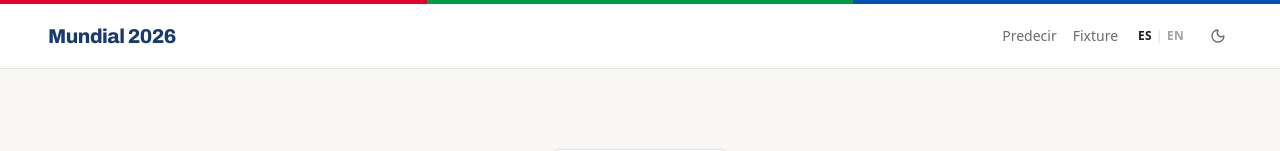
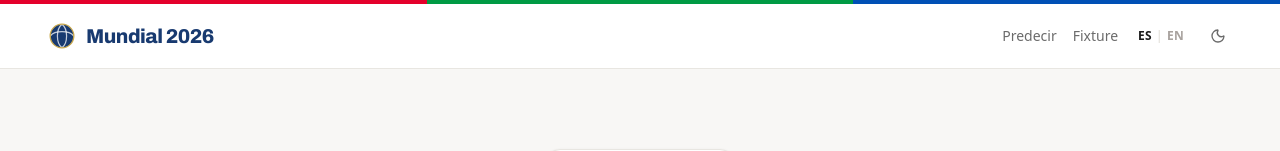
Before and after one commit to FlorenciaMorelli/wc_match_predictor_frontend, a Next.js app: page / in a window 1280 px wide. Shown: the top 151 px of the page. Built offline with nearby package versions, Linux system fonts and the light colour scheme; no server answers.

Commit message:
feat(brand): isologo SVG tricolor + favicon + OG image + metadata (#18)

```diff
--- a/app/layout.tsx
+++ b/app/layout.tsx
@@ -10,9 +10,23 @@ const archivo = Archivo({
 });
 
 export const metadata: Metadata = {
-  title: "Predictor del Mundial 2026",
+  metadataBase: new URL(
+    process.env.NEXT_PUBLIC_SITE_URL ?? "http://localhost:3000"
+  ),
+  title: {
+    default: "Predictor del Mundial 2026",
+    template: "%s | Predictor Mundial 2026",
+  },
   description:
     "Elegí dos selecciones y conocé las probabilidades del resultado, calculadas con modelos estadísticos sobre partidos reales.",
+  openGraph: {
+    type: "website",
+    title: "Predictor del Mundial 2026",
+    description:
+      "Probabilidades estadísticas para cada partido del torneo. Formaciones, análisis y predicciones en tiempo real.",
+    locale: "es_AR",
+    alternateLocale: "en_US",
+  },
 };
 
 export default function RootLayout({
--- /dev/null
+++ b/app/opengraph-image.tsx
@@ -0,0 +1,107 @@
+import { ImageResponse } from "next/og";
+
+export const size = { width: 1200, height: 630 };
+export const contentType = "image/png";
+
+// Colores hardcodeados (ImageResponse no tiene acceso a CSS vars del tema).
+const NAVY = "#183a70";
+const GOLD = "#c9a84c";
+const WHITE = "#ffffff";
+const DARK_BG = "#0e1e3d";
+const MUTED = "#8fa3c0";
+
+export default function Image() {
+  return new ImageResponse(
+    (
+      <div
+        style={{
+          background: DARK_BG,
+          width: "100%",
+          height: "100%",
+          display: "flex",
+          flexDirection: "column",
+        }}
+      >
+        {/* Franja dorada superior */}
+        <div style={{ height: 6, background: GOLD }} />
+
+        {/* Contenido central */}
+        <div
+          style={{
+            flex: 1,
+            display: "flex",
+            flexDirection: "row",
+            alignItems: "center",
+            justifyContent: "center",
+            gap: 72,
+            padding: "0 96px",
+          }}
+        >
+          {/* Isologo: pelota minimalista con anillo dorado */}
+          <div
+            style={{
+              width: 160,
+              height: 160,
+              borderRadius: "50%",
+              background: NAVY,
+              border: `5px solid ${GOLD}`,
+              flexShrink: 0,
+              display: "flex",
+              alignItems: "center",
+              justifyContent: "center",
+            }}
+          >
+            {/* ⚽ Las costuras SVG no son renderizables en ImageResponse.
+                Se representa con una pelota sólida + ring, igualmente limpio. */}
+          </div>
+
+          {/* Texto */}
+          <div
+            style={{
+              display: "flex",
+              flexDirection: "column",
+              gap: 16,
+            }}
+          >
+            <span
+              style={{
+                fontSize: 22,
+                fontWeight: 600,
+                color: GOLD,
+                letterSpacing: "3px",
+                textTransform: "uppercase",
+              }}
+            >
+              Mundial FIFA 2026
+            </span>
+            <span
+              style={{
+                fontSize: 64,
+                fontWeight: 800,
+                color: WHITE,
+                lineHeight: 1.1,
+                letterSpacing: "-1px",
+              }}
+            >
+              Predictor del{"\n"}Mundial 2026
+            </span>
+            <span
+              style={{
+                fontSize: 26,
+                color: MUTED,
+                lineHeight: 1.5,
+                marginTop: 8,
+              }}
+            >
+              Probabilidades estadísticas · Formaciones · Análisis
+            </span>
+          </div>
+        </div>
+
+        {/* Franja dorada inferior */}
+        <div style={{ height: 6, background: GOLD }} />
+      </div>
+    ),
+    { ...size }
+  );
+}
--- /dev/null
+++ b/components/logo.tsx
@@ -0,0 +1,58 @@
+// Isologo: pelota de fútbol minimalista.
+// Círculo brand (se adapta al dark mode vía CSS var) + 3 costuras blancas
+// geométricas + anillo dorado. Funciona en nav, footer y cualquier superficie.
+export default function Logo({ size = 28 }: { size?: number }) {
+  return (
+    <svg
+      width={size}
+      height={size}
+      viewBox="0 0 32 32"
+      xmlns="http://www.w3.org/2000/svg"
+      aria-hidden="true"
+      focusable="false"
+    >
+      {/* Cuerpo de la pelota — usa el color brand del tema (navy en light, azul en dark) */}
+      <circle cx="16" cy="16" r="13.5" fill="var(--brand)" />
+
+      {/* Costura horizontal: arco ecuatorial que sugiere esfera */}
+      <path
+        d="M 2.5,16 C 8,9.5 24,9.5 29.5,16"
+        stroke="white"
+        strokeWidth="1.4"
+        strokeLinecap="round"
+        fill="none"
+        strokeOpacity="0.75"
+      />
+
+      {/* Costura meridional izquierda (curva S) */}
+      <path
+        d="M 16,2.5 C 9,8 9,24 16,29.5"
+        stroke="white"
+        strokeWidth="1.4"
+        strokeLinecap="round"
+        fill="none"
+        strokeOpacity="0.75"
+      />
+
+      {/* Costura meridional derecha (curva S) */}
+      <path
+        d="M 16,2.5 C 23,8 23,24 16,29.5"
+        stroke="white"
+        strokeWidth="1.4"
+        strokeLinecap="round"
+        fill="none"
+        strokeOpacity="0.75"
+      />
+
+      {/* Anillo dorado — define el contorno y aporta el acento WC */}
+      <circle
+        cx="16"
+        cy="16"
+        r="13.5"
+        fill="none"
+        stroke="var(--gold)"
+        strokeWidth="1.5"
+      />
+    </svg>
+  );
+}
--- a/components/nav.tsx
+++ b/components/nav.tsx
@@ -4,6 +4,7 @@ import Link from "next/link";
 import ThemeToggle from "./theme-toggle";
 import LanguageToggle from "./language-toggle";
 import { useLanguage } from "@/lib/i18n";
+import Logo from "./logo";
 
 export default function Nav() {
   const { t } = useLanguage();
@@ -14,9 +15,11 @@ export default function Nav() {
       <div className="mx-auto flex h-16 max-w-7xl items-center justify-between px-6 md:px-12">
         <Link
           href="/"
-          className="font-display text-xl font-extrabold tracking-tight text-brand focus-visible:outline-none focus-visible:ring-2 focus-visible:ring-brand focus-visible:ring-offset-2 rounded-sm"
+          className="flex items-center gap-2.5 font-display text-xl font-extrabold tracking-tight text-brand focus-visible:outline-none focus-visible:ring-2 focus-visible:ring-brand focus-visible:ring-offset-2 rounded-sm"
+          aria-label={t.nav.title}
         >
-          {t.nav.title}
+          <Logo size={28} />
+          <span>{t.nav.title}</span>
         </Link>
         <nav className="flex items-center gap-4">
           <a
```
Also changed, not shown: app/icon.svg (added), 1 other file (tests, documents, lock files or other folders).
